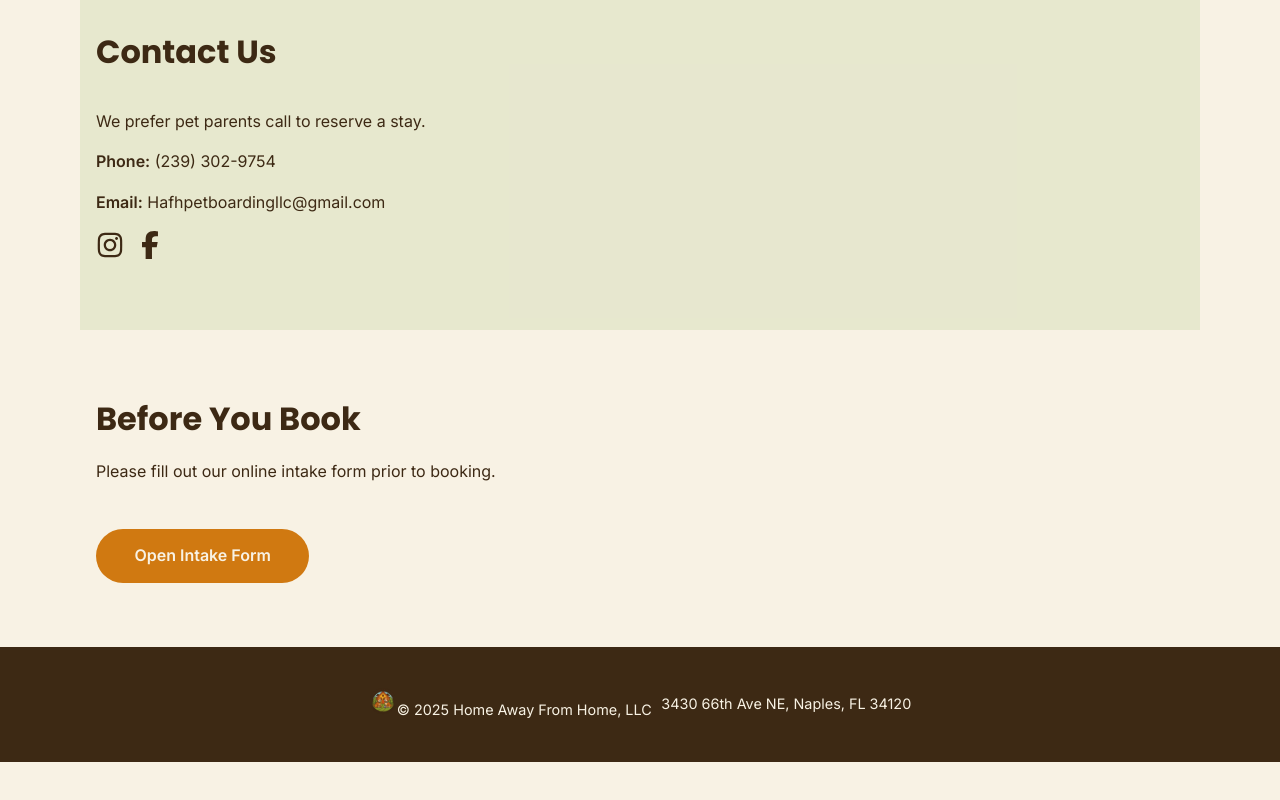
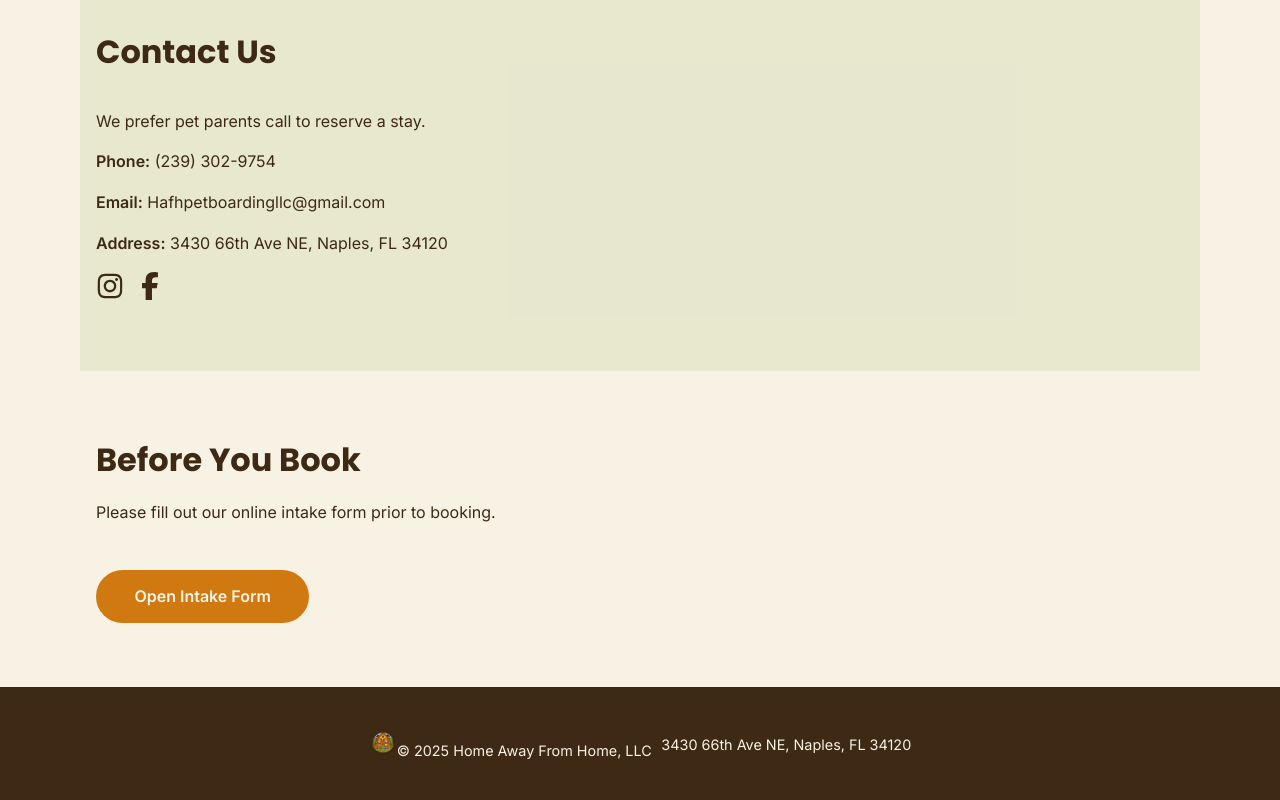
Before and after one commit to josesustaita/dog-sitting, a Next.js app: page / in a window 1280 px wide. Shown: the part 2985-3785 px from the top of the page. Before the commit the page ends 3747 px from the top, so only its background shows below. Built offline with nearby package versions, Linux system fonts and the light colour scheme.

Commit message:
add address

```diff
--- a/app/page.tsx
+++ b/app/page.tsx
@@ -289,6 +289,10 @@ export default function Home() {
                   Hafhpetboardingllc@gmail.com
                 </a>
               </p>
+                              <p>
+                              <strong>Address:</strong> 3430 66th Ave NE, Naples, FL 34120
+                              </p>
+
 
               <div className="social-icons">
                 <a
```
